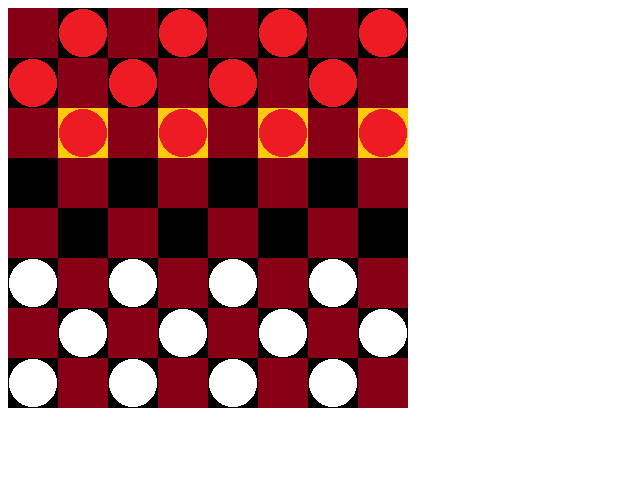
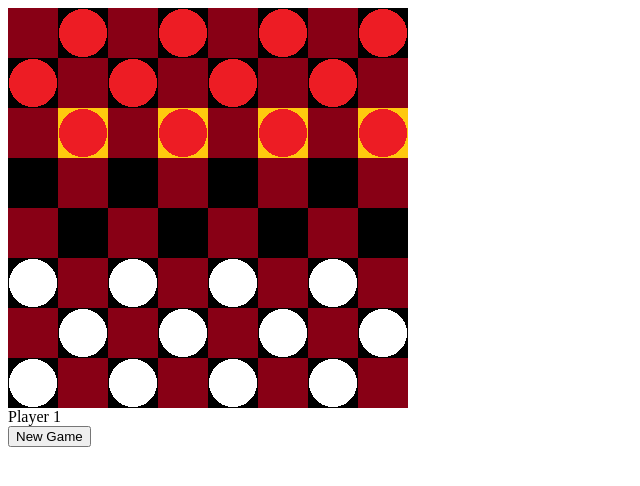
Before and after one commit to james-a-henderson/basic-checkers, a plain HTML site: page source/index.html in a window 1280 px wide. Shown: the whole page, without its empty margins (0-640 px from the left). Drawn offline with Linux system fonts and the light colour scheme.

Commit message:
Added button to start new game, and added text to show current player

```diff
--- a/source/DisplayBoard.js
+++ b/source/DisplayBoard.js
@@ -27,6 +27,7 @@ function DisplayBoard(outputTable) {
     this.higlightedSpaces = [];
     this.selectedPieceRow = -1;
     this.selectedPieceColumn = -1;
+    this.currentPlayerDiv = document.getElementById("CurrentPlayer");
 
     this.displayBoard = function(board){
 
@@ -218,6 +219,16 @@ function DisplayBoard(outputTable) {
         this.selectedPieceColumn = -1;
     }
 
+    this.updateCurrentPlayer = function(player){
+        if(player === playerEnum.PLAYER1){
+            this.currentPlayerDiv.innerHTML = "Player 1";
+        } else if (player === playerEnum.PLAYER2){
+            this.currentPlayerDiv.innerHTML = "Player 2";
+        } else {
+            throw `Invalid Player: ${player}`;
+        }
+    }
+
     function clearCell(cell){
         while(cell.hasChildNodes()) {
             cell.removeChild(cell.lastChild);
--- a/source/ProcessInput.js
+++ b/source/ProcessInput.js
@@ -20,6 +20,7 @@ function ProcessInput(board, display){
 
     //initialize display
     this.display.displayBoard(board.board);
+    this.display.updateCurrentPlayer(board.currentPlayer)
     this.display.highlightSpaces(board.board, this.availablePieceSelections);
 
     this.cellProcess = function(row, column){
@@ -65,6 +66,7 @@ function ProcessInput(board, display){
         this.display.highlightSpaces(this.board.board, this.availablePieceSelections);
 
         this.selectMode = selectionEnum.PIECE_SELECT;
+        this.display.updateCurrentPlayer(this.board.currentPlayer);
     }
 
     this.removeSelection = function(){
--- a/source/index.html
+++ b/source/index.html
@@ -22,12 +22,25 @@
         }
 
         document.body.appendChild(table);
+    </script>
 
-        let bor = new Board(false);
+    <div id="CurrentPlayer"> Current Player </div>
+    <button onclick="newGame()">New Game</button>
 
-        let display = new DisplayBoard(table);
-        let processInput = new ProcessInput(bor, display);
+    <script>
+        let gameBoard;
 
+        let display;
+        let processInput;
+
+        newGame();
+
+        function newGame(){
+            gameBoard = new Board(false);
+
+            display = new DisplayBoard(table);
+            processInput = new ProcessInput(gameBoard, display);
+        }
     </script>
 
 </html>
```
Also changed, not shown: Test/DisplayBoardTest.js (+0 -1 lines).
